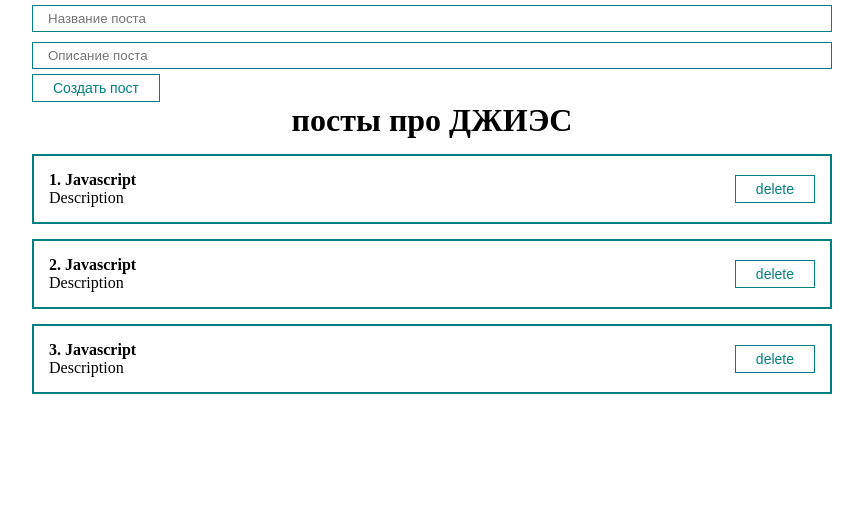
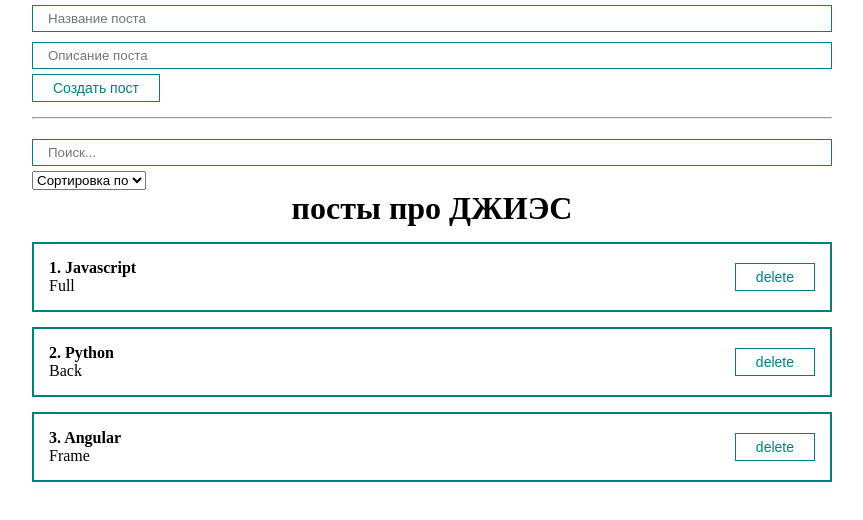
Before and after one commit to VladimirPolitov/DashboardOnReact, a React (Create React App) app: page / in a window 1280 px wide. Shown: the top 520 px of the page, without its empty margins (208-1071 px from the left). Built offline with nearby package versions, Linux system fonts and the light colour scheme.

Commit message:
add Sort

```diff
--- a/src/App.js
+++ b/src/App.js
@@ -1,28 +1,55 @@
-import React, {useState} from "react";
+import React, {useMemo, useState} from "react";
 import "./styles/App.css"
 import PostList from "./components/PostList";
 import PostForm from "./components/PostForm";
+import MySelect from "./components/UI/select/MySelect";
+import MyInput from "./components/UI/input/MyInput";
+import PostFilter from "./components/PostFilter";
 
 function App() {
 
     const [post, setPost] = useState([
-        {id: 1, title: "Javascript", description: "Description"},
-        {id: 2, title: "Javascript", description: "Description"},
-        {id: 3, title: "Javascript", description: "Description"},
+        {id: 1, title: "Javascript", description: "Full"},
+        {id: 2, title: "Python", description: "Back"},
+        {id: 3, title: "Angular", description: "Frame"},
     ])
+
+    const [filter, setFilter] = useState({sort: "", query: ""})
+
+
+    const sortedPosts = useMemo(() => {
+        if (filter.sort) {
+            return [...post].sort((a, b) => a[filter.sort].localeCompare(b[filter.sort]))
+        }
+        return post
+    }, [filter.sort, post])
+
+
+    const sortedAndSearchedPosts = useMemo(() => {
+        return sortedPosts.filter(post => post.title.toLowerCase().includes(filter.query.toLowerCase()))
+    }, [filter.query, sortedPosts])
+
 
     const createPost = (newPost) => {
         setPost([...post, newPost])
     }
 
+
     const removePost = (postDelete) => {
-        setPost(post.filter(p=>p.id !== postDelete.id))
+        setPost(post.filter(p => p.id !== postDelete.id))
     }
+
 
     return (
         <div className="App">
             <PostForm create={createPost}/>
-            <PostList remove={removePost} post={post} title="посты про ДЖИЭС"/>
+            <hr style={{margin: "15px 0"}}/>
+            <PostFilter filter={filter} setFilter={setFilter}/>
+            {sortedAndSearchedPosts.length
+                ? <PostList remove={removePost} post={sortedAndSearchedPosts} title="посты про ДЖИЭС"/>
+                : <h1 style={{textAlign: "center"}}>Посты не найдены</h1>
+            }
+
         </div>
     );
 }
--- /dev/null
+++ b/src/components/PostFilter.jsx
@@ -0,0 +1,26 @@
+import React from 'react';
+import MyInput from "./UI/input/MyInput";
+import MySelect from "./UI/select/MySelect";
+
+const PostFilter = ({filter, setFilter}) => {
+    return (
+            <div>
+                <MyInput
+                    value={filter.query}
+                    onChange={e => setFilter({...filter, query: e.target.value})}
+                    placeholder="Поиск..."
+                />
+                <MySelect
+                    value={filter.sort}
+                    onChange={selectedSort => setFilter({...filter, sort: selectedSort})}
+                    defaultValue="Сортировка по"
+                    options={[
+                        {value: "title", name: "По названию"},
+                        {value: "description", name: "По описанию"}
+                    ]}
+                />
+            </div>
+    );
+};
+
+export default PostFilter;
--- /dev/null
+++ b/src/components/UI/select/MySelect.jsx
@@ -0,0 +1,19 @@
+import React from 'react';
+
+const MySelect = ({options, defaultValue, value, onChange}) => {
+    return (
+        <select
+            value={value}
+            onChange={event=>onChange(event.target.value)}
+        >
+            <option disabled value="">{defaultValue}</option>
+            {options.map(option =>
+            <option key={option.value} value={option.value}>
+                {option.name}
+            </option>
+            )}
+        </select>
+    );
+};
+
+export default MySelect;
```
